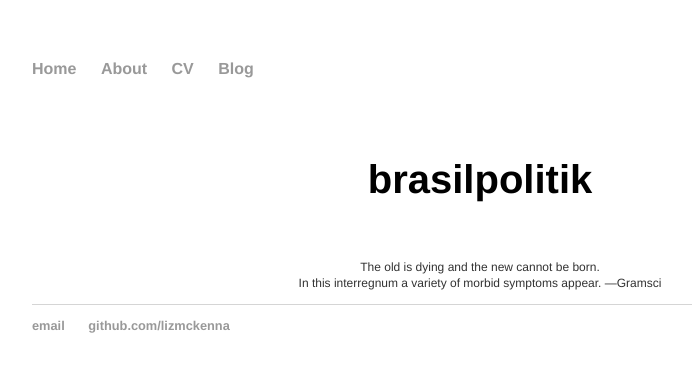
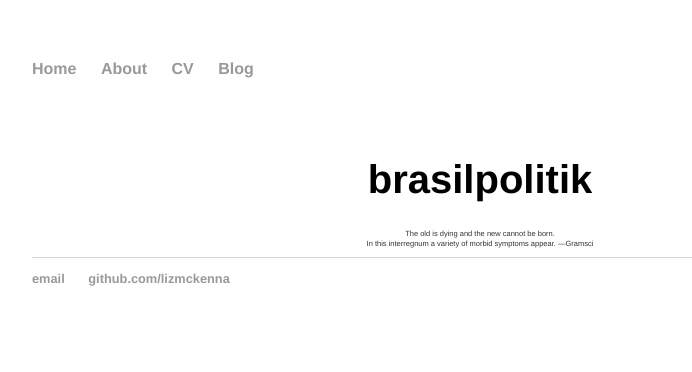
Before and after one commit to lizmckenna/elizabethmckenna.org, a Jekyll site: the page built from index.html, in a window 1280 px wide. Shown: the top 372 px of the page, without its empty margins (160-852 px from the left). Built offline with Jekyll 4.4.1, drawn with Linux system fonts in a browser that asks for light colours.

Commit message:
Update index.html

```diff
--- a/index.html
+++ b/index.html
@@ -7,8 +7,7 @@ title: brasilpolitik
 <div class="blurb">
 	<center>
 	<h1>brasilpolitik</h1>
-		<br>
-		<font color="grey">
+		<font color="gray" size=1em>
 	<p>The old is dying and the new cannot be born.<br>
 		In this interregnum a variety of morbid symptoms appear. —Gramsci</p>
 		</font>
```
